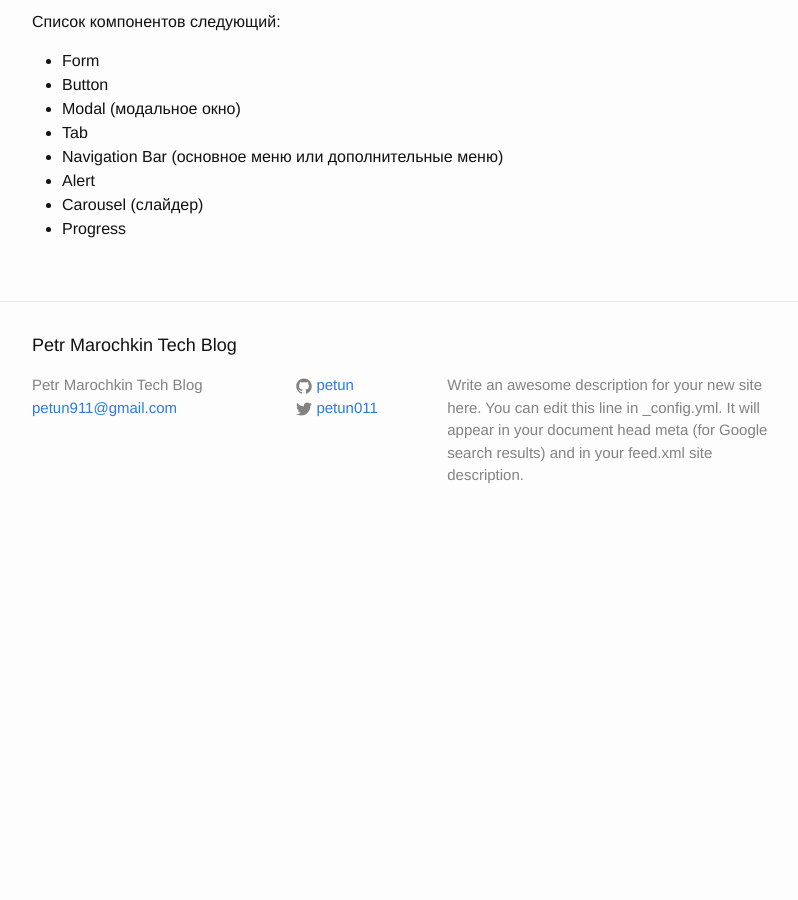
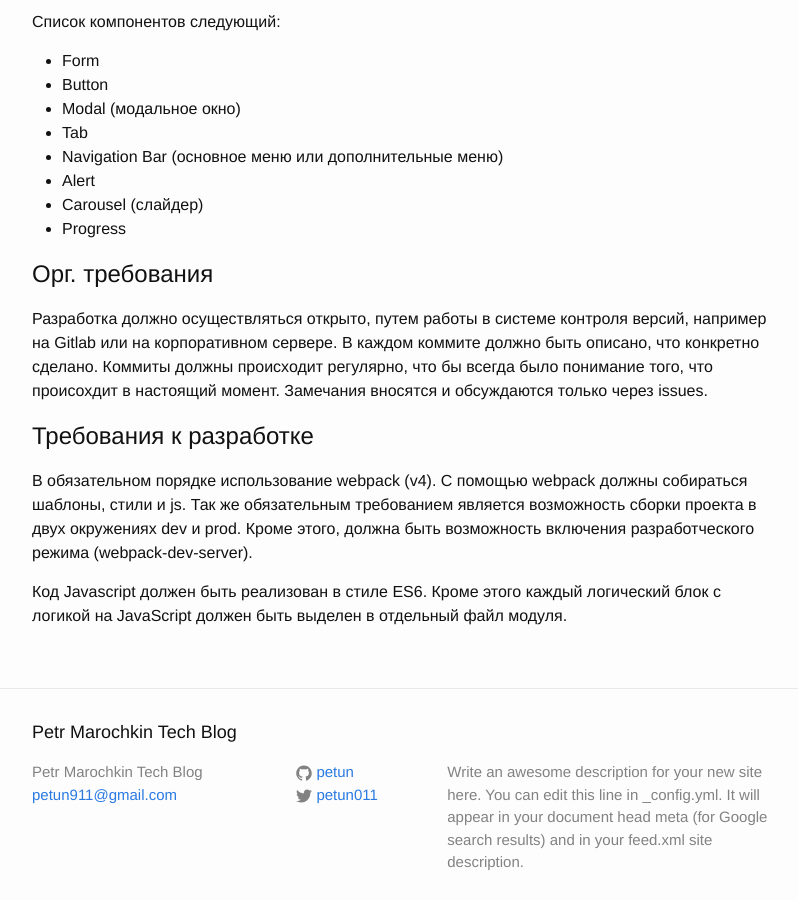
Before and after one commit to petun/petun.github.io, a Jekyll site: the page built from _posts/2016-08-03-html-requirments-for-bootstrap.markdown, in a window 1280 px wide and 900 px high, scrolled down 2839 px. Shown: the whole window, without its empty margins (238-1036 px from the left). Built offline with Jekyll 4.4.1, drawn with Linux system fonts in a browser that asks for light colours; before the commit the page ends 3386 px from its top, so only the background shows below that.

Commit message:
Update 2016-08-03-html-requirments-for-bootstrap.markdown

```diff
--- a/_posts/2016-08-03-html-requirments-for-bootstrap.markdown
+++ b/_posts/2016-08-03-html-requirments-for-bootstrap.markdown
@@ -146,3 +146,15 @@ Yii2 Framework предоставляет очень большие возмож
 [сетки bootstrap]: http://getbootstrap.com/css/#grid
 [набор классов]: http://getbootstrap.com/css/#buttons
 [стандартных классов]: http://getbootstrap.com/css/#forms
+
+
+# Орг. требования
+Разработка должно осуществляться открыто, путем работы в системе контроля версий, например на Gitlab или на корпоративном сервере. В каждом коммите должно быть описано, что конкретно сделано. Коммиты должны происходит регулярно, что бы всегда было понимание того, что происохдит в настоящий момент.
+Замечания вносятся и обсуждаются только через issues.
+
+# Требования к разработке
+В обязательном порядке использование webpack (v4). С помощью webpack должны собираться шаблоны, стили и js.
+Так же обязательным требованием является возможность сборки проекта в двух окружениях dev и prod.
+Кроме этого, должна быть возможность включения разработческого режима (webpack-dev-server).
+
+Код Javascript должен быть реализован в стиле ES6. Кроме этого каждый логический блок с логикой на JavaScript должен быть выделен в отдельный файл модуля.
```
